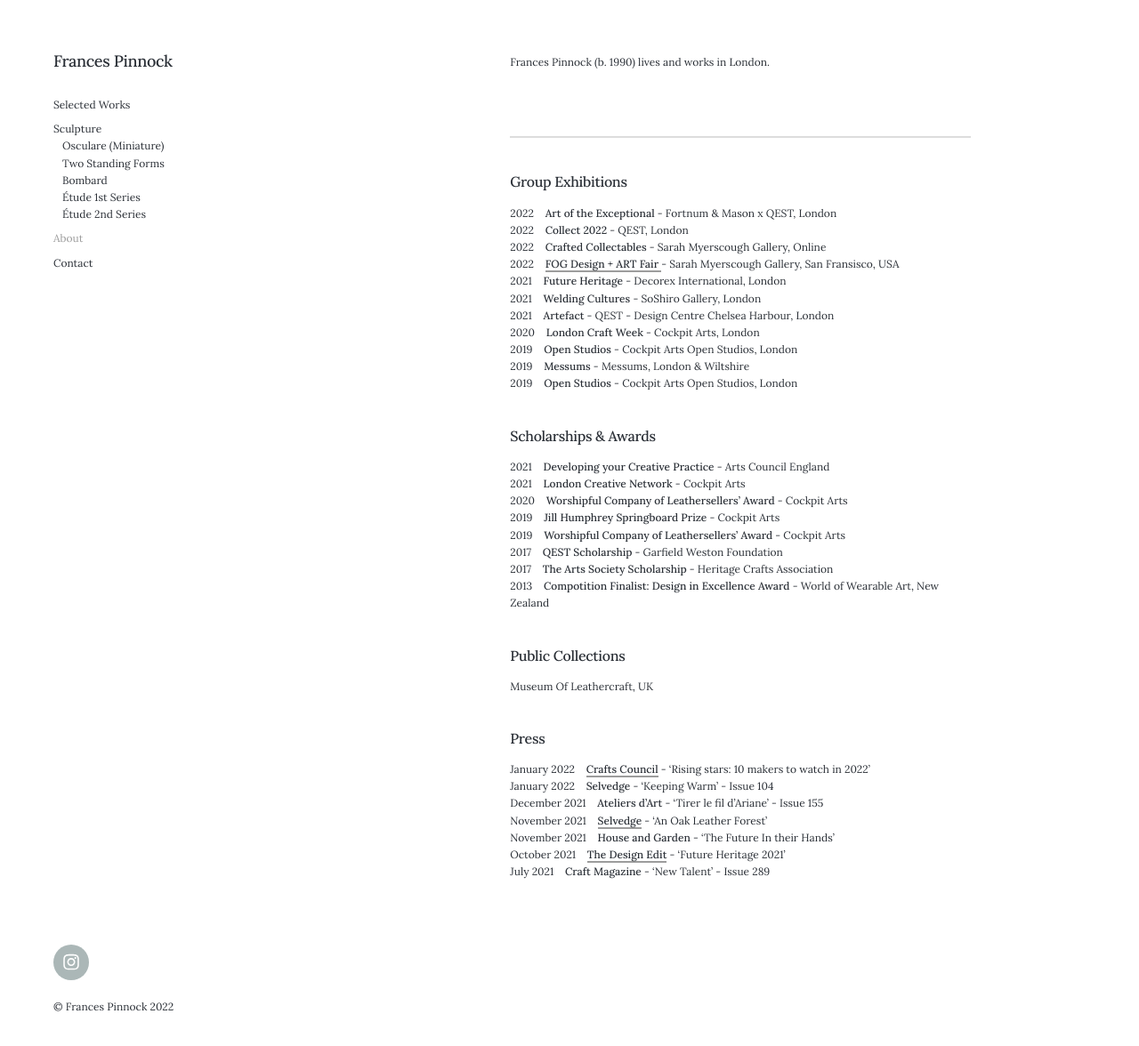
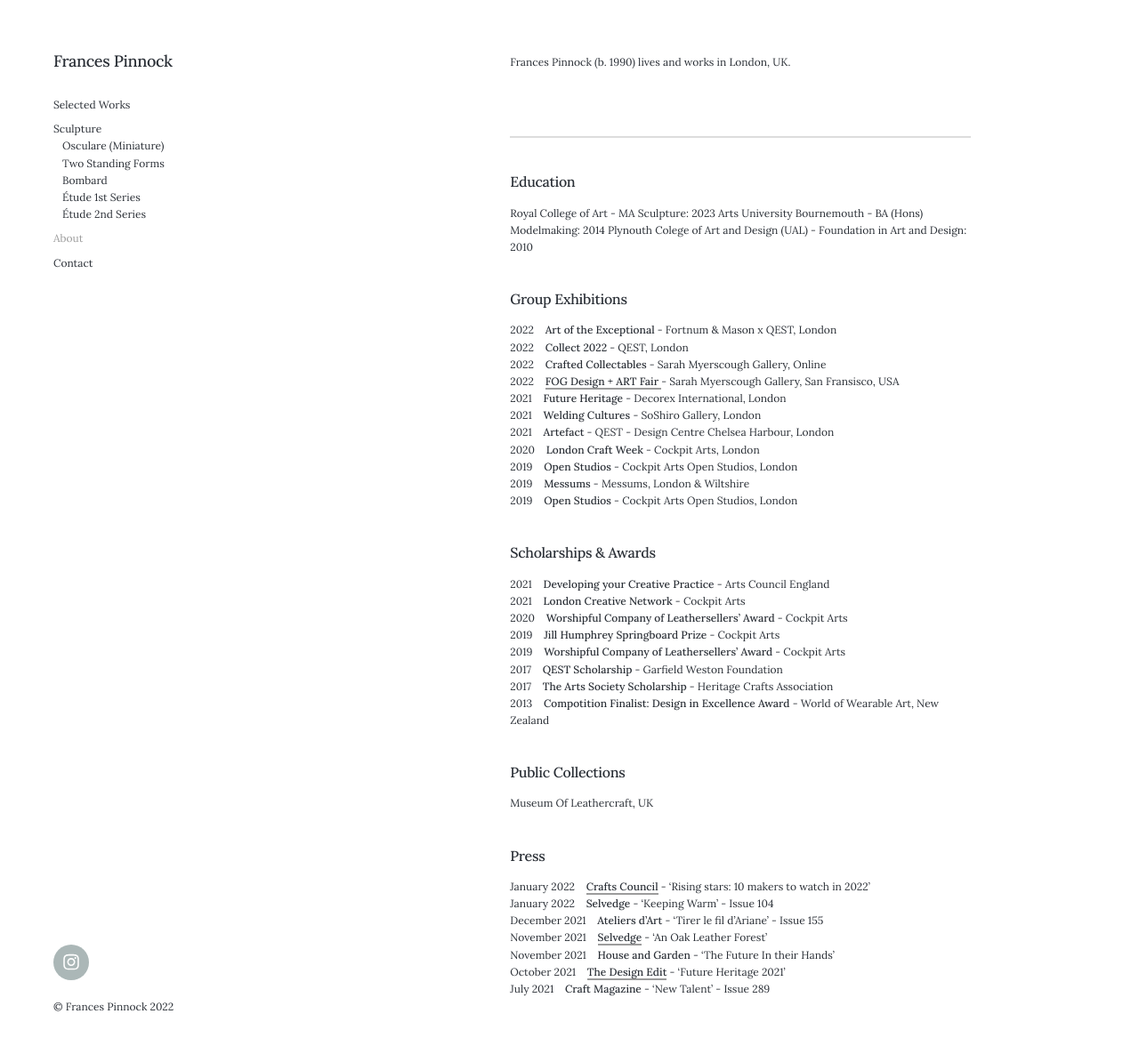
Before and after one commit to francespinnock/francespinnock.github.io, a Jekyll site: the page built from _pages/about.md, in a window 1280 px wide and 1181 px high. Shown: the top 1176 px of the window at 89% size. Built offline with Jekyll 4.4.1, drawn with Linux system fonts in a browser that asks for light colours; nearby versions of some CDN libraries.

Commit message:
Update about.md

```diff
--- a/_pages/about.md
+++ b/_pages/about.md
@@ -3,11 +3,18 @@ title:
 subtitle:
 description: About Frances Pinnock
 ---
-Frances Pinnock (b. 1990) lives and works in London.
+Frances Pinnock (b. 1990) lives and works in London, UK.
 
 
 <br />
 <hr />
+## Education
+
+Royal College of Art - MA Sculpture: 2023
+Arts University Bournemouth - BA (Hons) Modelmaking: 2014
+Plynouth Colege of Art and Design (UAL) - Foundation in Art and Design: 2010
+
+
 ## Group Exhibitions
 
 2022&nbsp;&nbsp;&nbsp; **Art of the Exceptional** - Fortnum & Mason x QEST, London
```
